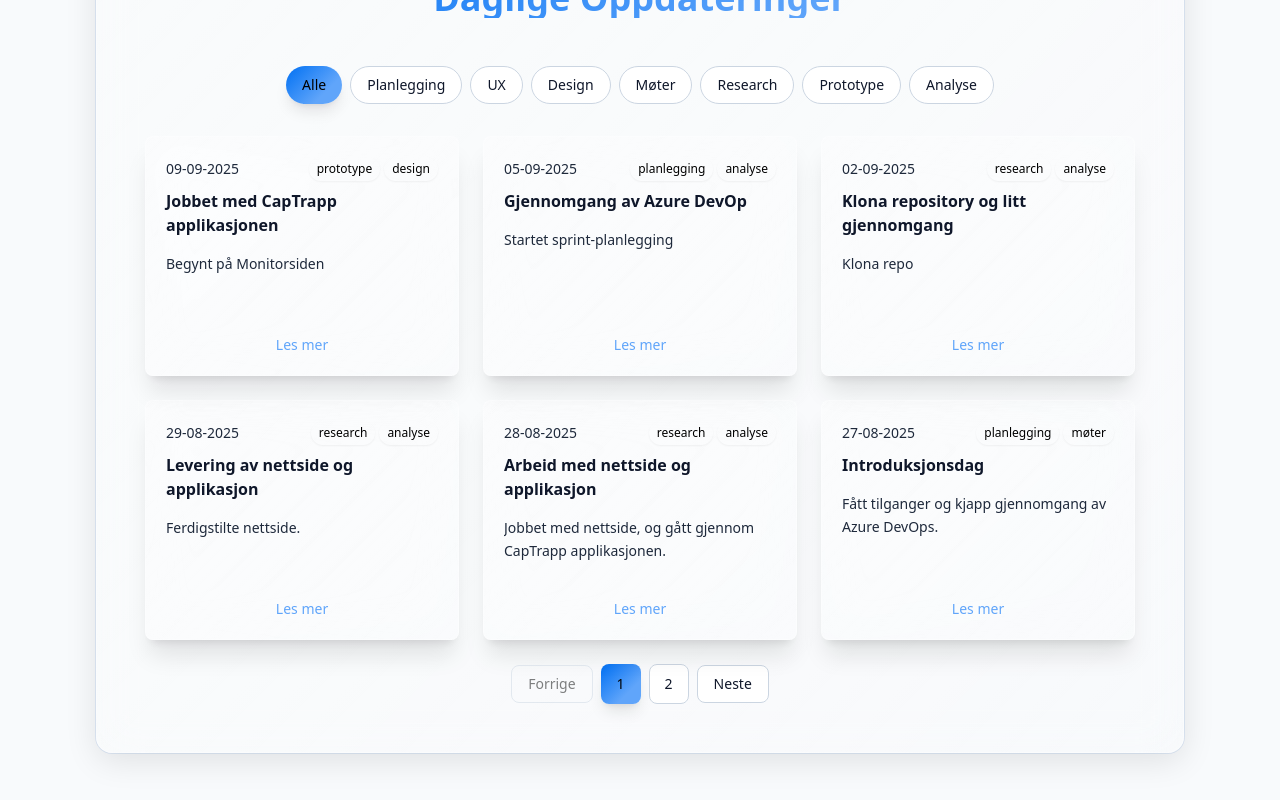
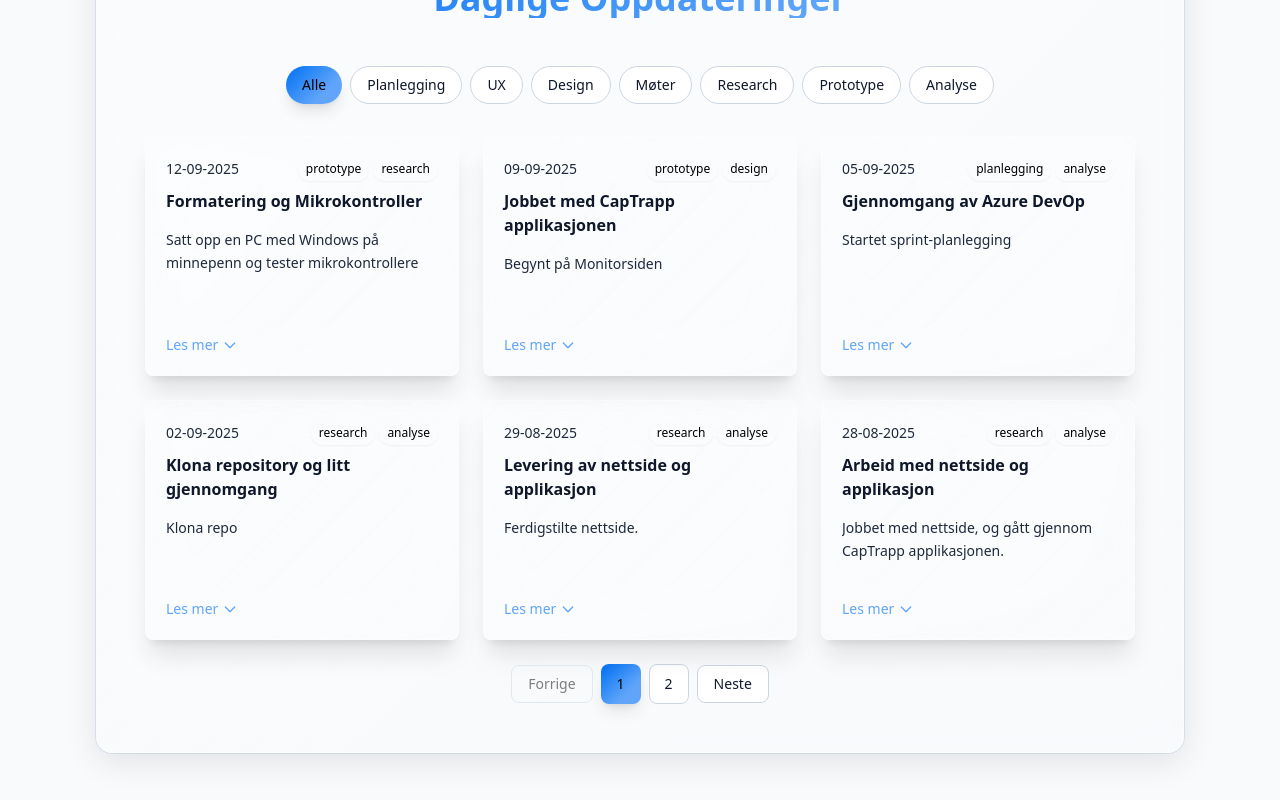
Before and after one commit to vebjornkjus/IS-302-nettsted, a React (Vite) app: page / in a window 1280 px wide. Shown: the part 2070-2870 px from the top of the page. Built offline with nearby package versions, Linux system fonts and the light colour scheme.

Commit message:
Ordna på Status1 & "daglige rapporter" -kort

```diff
--- a/src/components/StatusCard.jsx
+++ b/src/components/StatusCard.jsx
@@ -2,7 +2,9 @@ import React from 'react'
 
 const StatusCard = ({ post, isExpanded, onToggle }) => {
   return (
-    <div className="modern-card rounded-lg shadow-xl overflow-hidden h-60 flex flex-col">
+    <div className={`modern-card rounded-lg shadow-xl overflow-hidden flex flex-col transition-all duration-300 ${
+      isExpanded ? 'min-h-[400px]' : 'h-60'
+    }`}>
       <div className="p-5 h-full flex flex-col">
         <div className="flex items-center justify-between mb-2">
           <span className="text-sm text-light-800 dark:text-neutral-300">{post.date}</span>
@@ -19,17 +21,31 @@ const StatusCard = ({ post, isExpanded, onToggle }) => {
         </div>
         <h3 className="text-base font-semibold mb-2 text-light-900 dark:text-neutral-100">{post.title}</h3>
 
-        <div className="mt-2 flex-1 min-h-0 flex flex-col overflow-hidden">
+        <div className="mt-2 flex-1 flex flex-col">
           <p className="text-light-800 dark:text-neutral-300 text-sm leading-relaxed line-clamp-2">{post.excerpt}</p>
           {isExpanded && (
-            <div className="mt-3 pt-3 border-t border-light-300 dark:border-neutral-700/60 flex-1 min-h-0 overflow-auto pr-1">
-              <p className="text-light-800 dark:text-neutral-300 text-sm leading-relaxed">{post.content}</p>
+            <div className="mt-3 pt-3 border-t border-light-300 dark:border-neutral-700/60 flex-1">
+              <p className="text-light-800 dark:text-neutral-300 text-sm leading-relaxed whitespace-pre-wrap">{post.content}</p>
             </div>
           )}
         </div>
 
-        <button onClick={onToggle} className="mt-3 text-capgemini-400 hover:text-capgemini-300 font-medium text-sm">
-          {isExpanded ? 'Vis mindre' : 'Les mer'}
+        <button onClick={onToggle} className="mt-3 text-capgemini-400 hover:text-capgemini-300 font-medium text-sm flex items-center gap-1 transition-colors">
+          {isExpanded ? (
+            <>
+              <span>Vis mindre</span>
+              <svg className="w-4 h-4 transform transition-transform" fill="none" viewBox="0 0 24 24" stroke="currentColor">
+                <path strokeLinecap="round" strokeLinejoin="round" strokeWidth={2} d="M5 15l7-7 7 7" />
+              </svg>
+            </>
+          ) : (
+            <>
+              <span>Les mer</span>
+              <svg className="w-4 h-4 transform transition-transform" fill="none" viewBox="0 0 24 24" stroke="currentColor">
+                <path strokeLinecap="round" strokeLinejoin="round" strokeWidth={2} d="M19 9l-7 7-7-7" />
+              </svg>
+            </>
+          )}
         </button>
       </div>
     </div>
--- a/src/pages/Status.jsx
+++ b/src/pages/Status.jsx
@@ -63,6 +63,14 @@ const Status = () => {
       excerpt: "Begynt på Monitorsiden",
       tags: ["prototype","design"],
       content: "Fått laget en monitorside, som skal vise statistikk og fremgang for de ansatte på en skjerm"
+    },
+    {
+      id: 8,
+      title: "Formatering og Mikrokontroller",
+      date: "12-09-2025",
+      excerpt: "Satt opp en PC med Windows på minnepenn og tester mikrokontrollere",
+      tags: ["prototype","research"],
+      content: "Fått en kompakt PC for å sette opp prosjektet vårt på denne til testing. Har også fått mikrokontrollere som må konfigureres til prosjektet vårt."
     },
   ]
 
```
